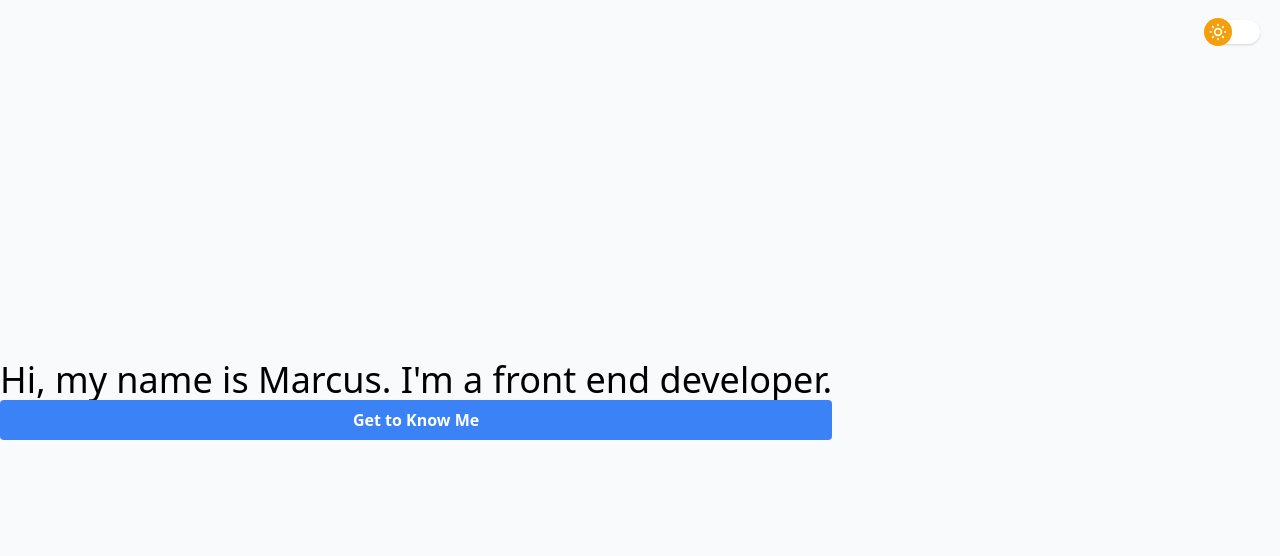
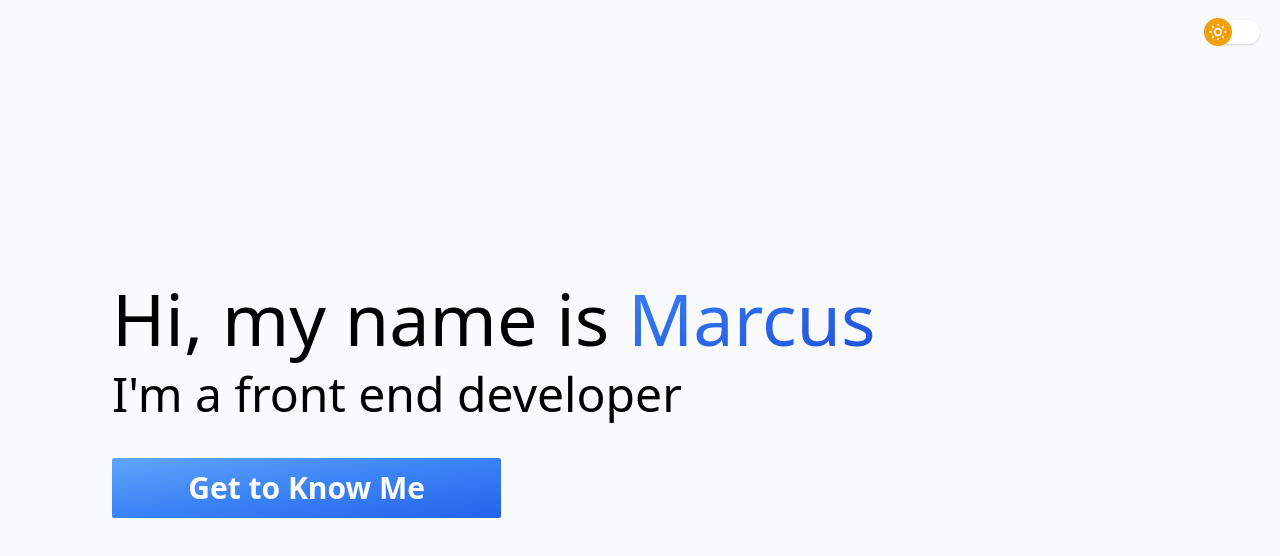
Before and after one commit to mhgamboa/portfolio, a React (Create React App) app: page / in a window 1280 px wide. Shown: the top 556 px of the page. Built offline with nearby package versions, Linux system fonts and the light colour scheme.

Commit message:
Complete Hero Section

```diff
--- a/src/components/DarkModeButton.js
+++ b/src/components/DarkModeButton.js
@@ -15,11 +15,11 @@ function DarkModeButton({ toggleDarkMode, isDark }) {
     >
       <div
         id="switch-toggle"
-        className={`w-6 h-6 md:w-7 md:h-7 relative rounded-full transition duration-500 transform ${
+        className={`w-6 h-6 md:w-7 md:h-7 relative rounded-full transition duration-500 transform p-1 text-white ${
           isDark
             ? "bg-gray-700 translate-x-full"
             : "bg-yellow-500 -translate-x-2"
-        } p-1 text-white`}
+        }`}
       >
         {isDark ? (
           <svg
--- a/src/components/Hero.js
+++ b/src/components/Hero.js
@@ -2,24 +2,25 @@ import React from "react";
 import DarkModeButton from "./DarkModeButton";
 
 function hero({ toggleDarkMode, isDark }) {
-  let actionButton = `bg-blue-500 hover:bg-blue-700 text-white font-bold py-2 w-auto rounded`;
-  // let darkModeButton = `object-right-top`;
+  let actionButton = `p-3 w-1/2 md:w-1/3 rounded-sm mt-10 bg-gradient-to-br from-blue-400 via-blue-500 to-blue-600`;
+  let name = `text-transparent bg-clip-text bg-gradient-to-br from-blue-500 to-blue-700`;
+  // border-green-500
   return (
-    <section className="h-screen w-screen flex items-center dark:bg-gray-900">
+    <section className="h-screen w-screen flex flex-col items-center dark:bg-gray-900 justify-center lg:items-start lg:pl-28">
       <DarkModeButton toggleDarkMode={toggleDarkMode} isDark={isDark} />
-
-      {/* <button
-        className="absolute right-4 top-4 dark:text-white"
-        onClick={() => toggleDarkMode((isDark) => !isDark)}
-      >
-        toggle
-      </button> */}
       <div className="flex flex-col">
-        <h1 className="text-4xl text-center font-medium dark:text-white">
-          Hi, my name is <span>Marcus</span>. I'm a front end developer.
+        <h1 className="text-5xl md:text-6xl lg:text-7xl text-center lg:text-left font-medium dark:text-white mb-3">
+          Hi, my name is <span className={name}>Marcus</span>
         </h1>
-        <button className={actionButton}>Get to Know Me</button>
+        <h2 className="text-3xl md:text-4xl lg:text-5xl text-center lg:text-left dark:text-white mt-1">
+          I'm a front end developer
+        </h2>
       </div>
+      <button className={actionButton}>
+        <span className="text-white text-xl md:text-3xl lg:text-3xl font-bold">
+          Get to Know Me
+        </span>
+      </button>
     </section>
   );
 }
```
